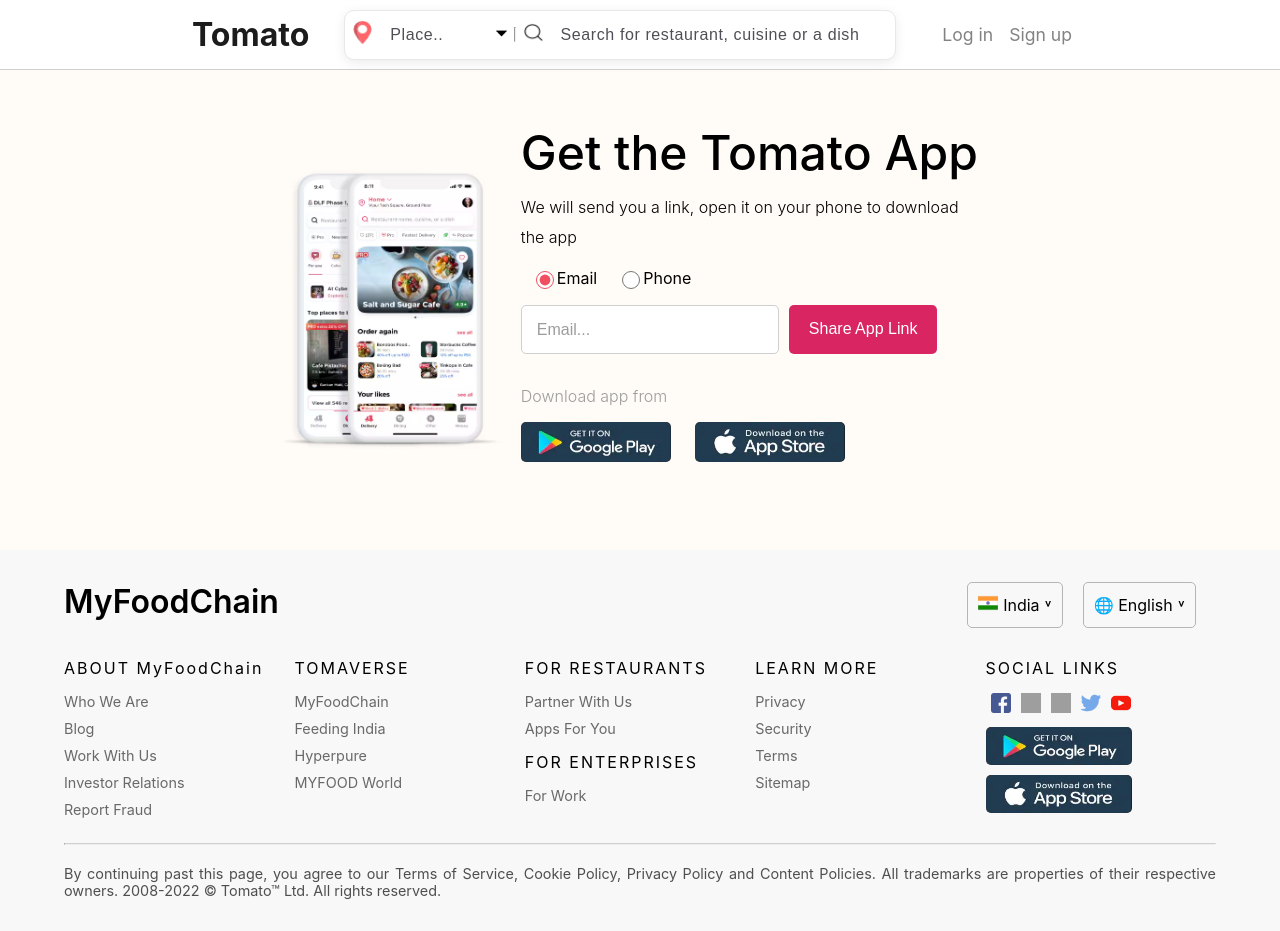
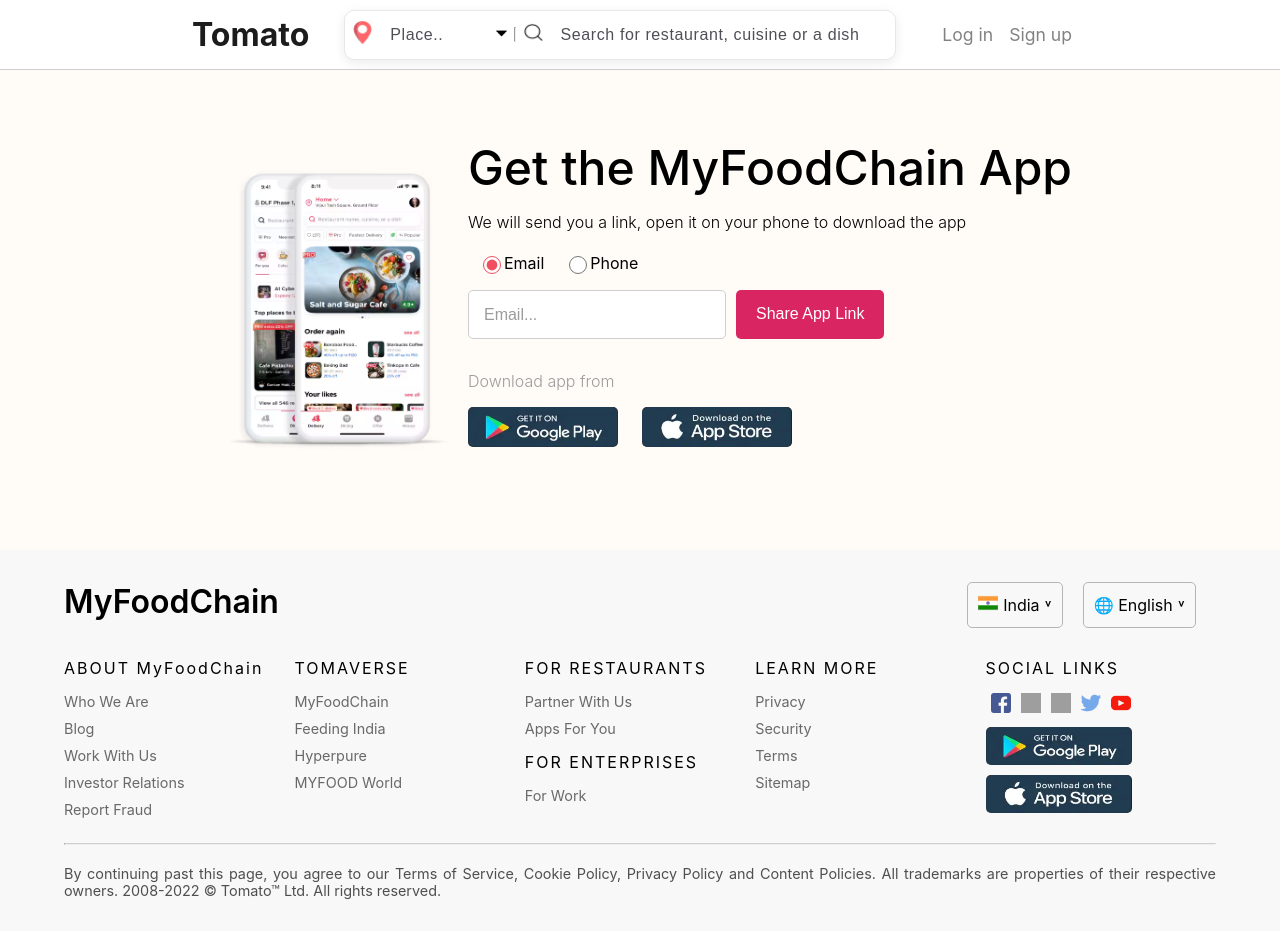
Before and after one commit to Visal20497/MYFoodChian_Project_OnReactjs, a React (Vite) app: page /get-the-app in a window 1280 px wide. Built offline with nearby package versions, Linux system fonts and the light colour scheme; grey boxes are pictures that could not be loaded.

Commit message:
Update GetTheApp.jsx

```diff
--- a/src/components/HomeComponents/GetTheApp/GetTheApp.jsx
+++ b/src/components/HomeComponents/GetTheApp/GetTheApp.jsx
@@ -17,7 +17,7 @@
                 <img className={css.mobileImg} src={mobileImg} alt="mobile img" />
             </div>
             <div className={css.rightSec}>
-                <div className={css.title}>Get the Tomato App</div>
+                <div className={css.title}>Get the MyFoodChain App</div>
                 <div className={css.tag}>We will send you a link, open it on your phone to download the app</div>
                 <div className={css.inputBoxes}>
                     <div className={css.radiosBtns}>
```
